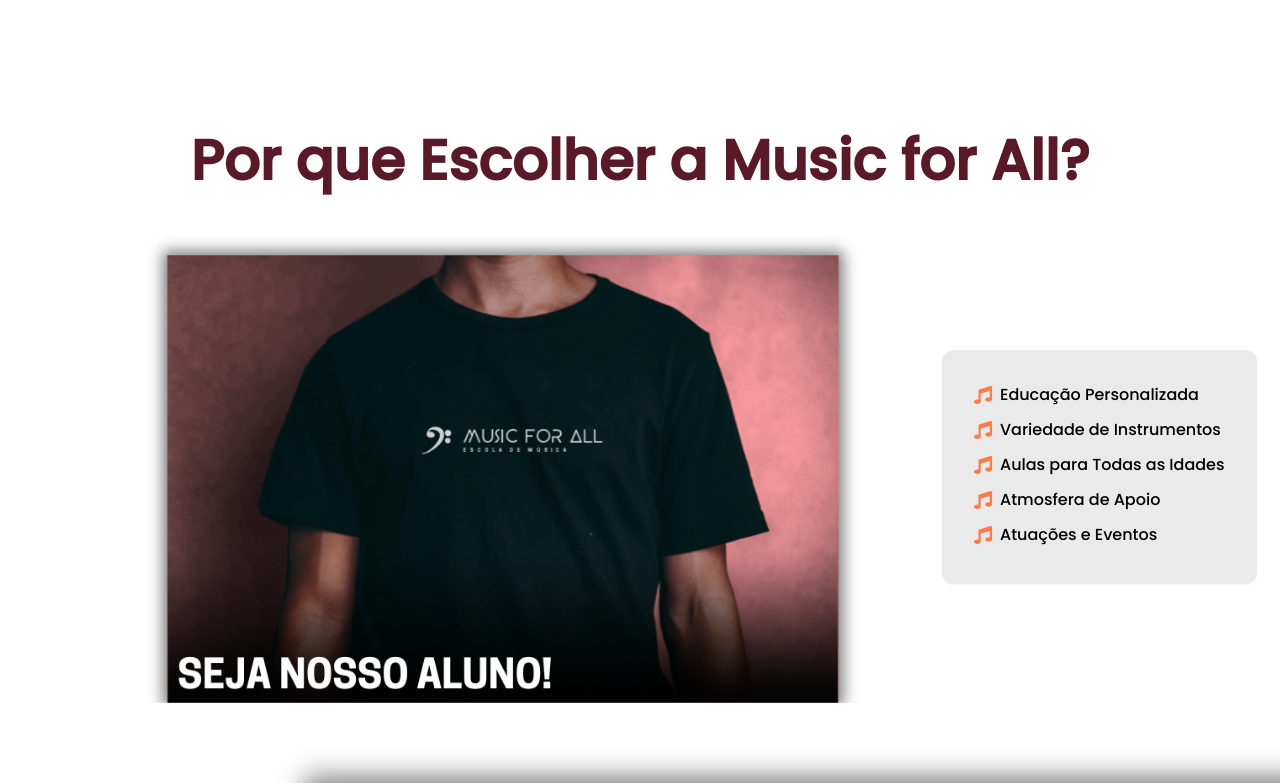
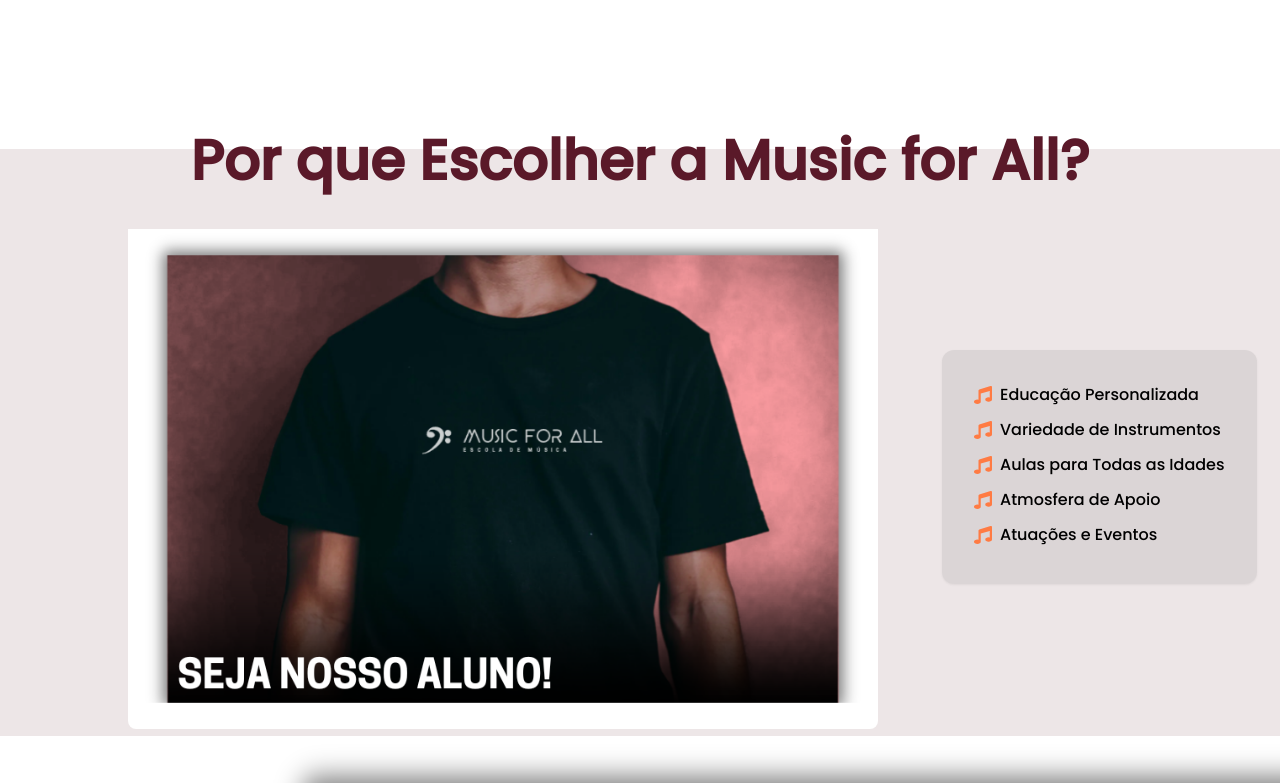
Before and after one commit to GuilhermeGomesti1/music-for-all, a Next.js app: page / in a window 1280 px wide. Shown: the part 3020-3803 px from the top of the page. Built offline with nearby package versions, Linux system fonts and the light colour scheme.

Commit message:
Update page.module.css

```diff
--- a/src/app/page.module.css
+++ b/src/app/page.module.css
@@ -192,7 +192,7 @@
 }
 
 .containerThree {
-  background-color: white;
+  background-color: rgba(255, 255, 255, 0.89);
   text-align: center;
   margin: 0;
 }
```
